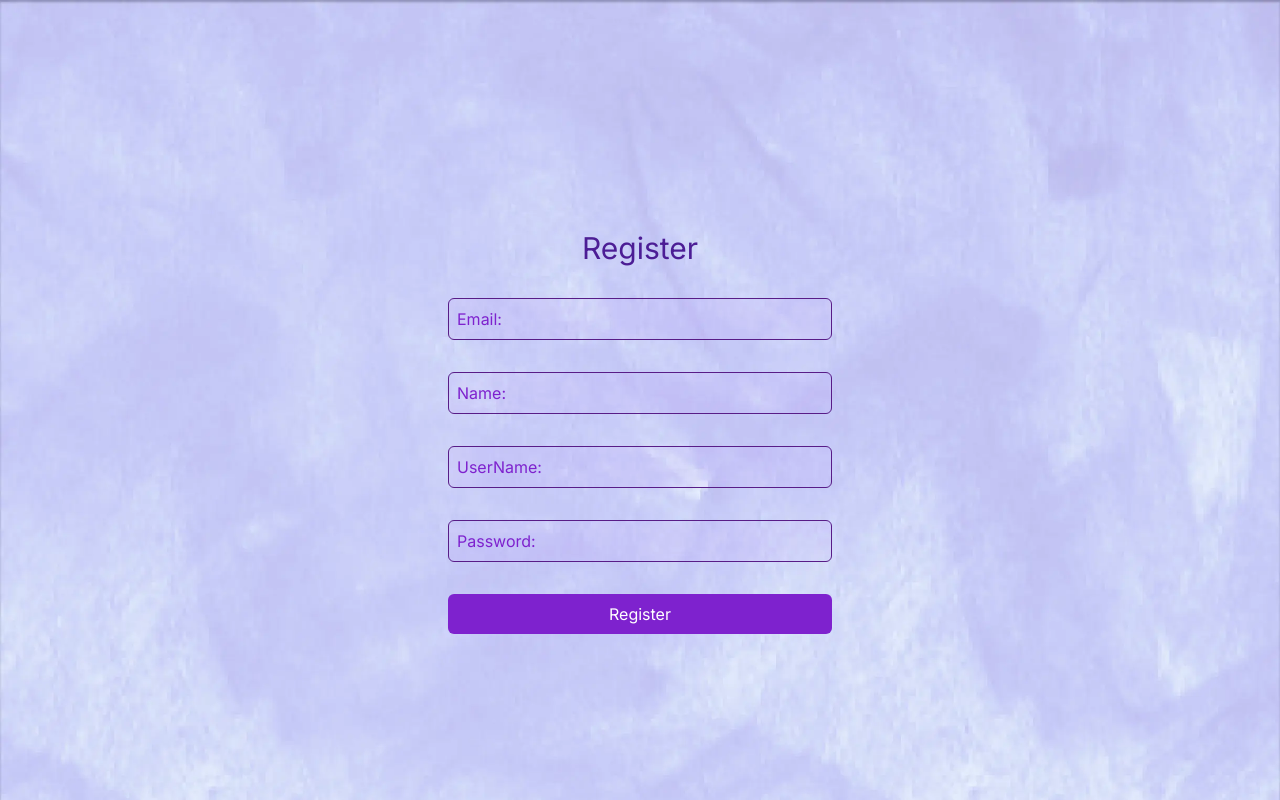
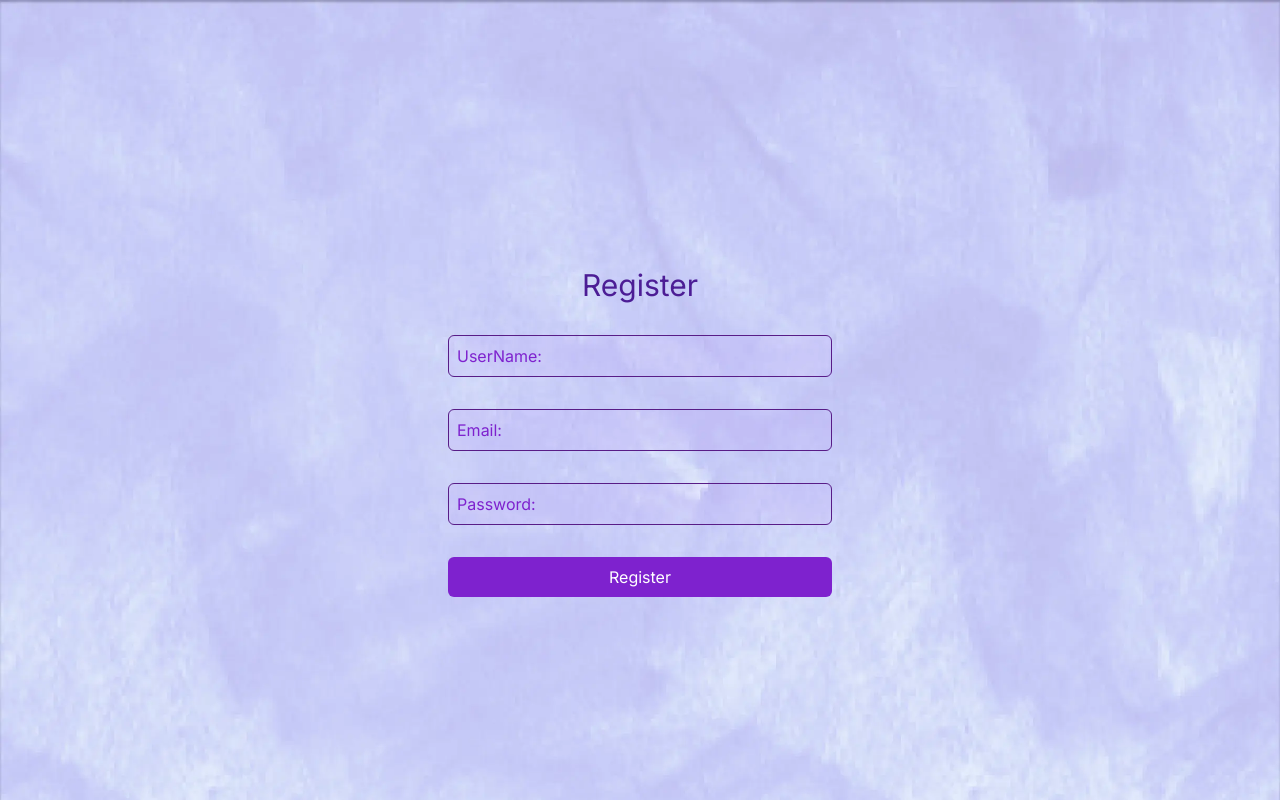
Before and after one commit to diego-vecch/remindpay-frontend, a Next.js app: page /register in a window 1280 px wide. Built offline with nearby package versions, Linux system fonts and the light colour scheme.

Commit message:
bugfix: edit data

```diff
--- a/src/components/Register.tsx
+++ b/src/components/Register.tsx
@@ -12,29 +12,20 @@ const Register: React.FC = () => {
         <form action='' className='w-full max-w-md rounded-md flex flex-col gap-4 '>
           <div className='mb-4'>
             <input
+              type='text' id='userName'
+              required
+              autoComplete='off'
+              className='w-full p-2 border rounded-md bg-purple-500 bg-opacity-5 placeholder-purple-700 border-purple-900  focus:outline-none focus:border-violet-600 focus:placeholder-violet-500 focus:bg-opacity-0 text-purple-800' placeholder='UserName:'
+            />
+          </div>
+          <div className='mb-4'>
+            <input
               type='text' id='email'
               required
               autoComplete='off'
               className='w-full p-2 border rounded-md bg-purple-500 bg-opacity-5 placeholder-purple-700 border-purple-900  focus:outline-none focus:border-violet-600 focus:placeholder-violet-500 focus:bg-opacity-0 text-purple-800' placeholder='Email:'
             />
           </div>
-          <div className='mb-4'>
-            <input
-              type='text' id='Name'
-              required
-              autoComplete='off'
-              className='w-full p-2 border rounded-md bg-purple-500 bg-opacity-5 placeholder-purple-700 border-purple-900  focus:outline-none focus:border-violet-600 focus:placeholder-violet-500 focus:bg-opacity-0 text-purple-800' placeholder='Name:'
-            />
-          </div>
-          <div className='mb-4'>
-            <input
-              type='text' id='userName'
-              required
-              autoComplete='off'
-              className='w-full p-2 border rounded-md bg-purple-500 bg-opacity-5 placeholder-purple-700 border-purple-900  focus:outline-none focus:border-violet-600 focus:placeholder-violet-500 focus:bg-opacity-0 text-purple-800' placeholder='UserName:'
-            />
-          </div>
-
           <div className='mb-4'>
             <input
               type='password' id='password'
```
